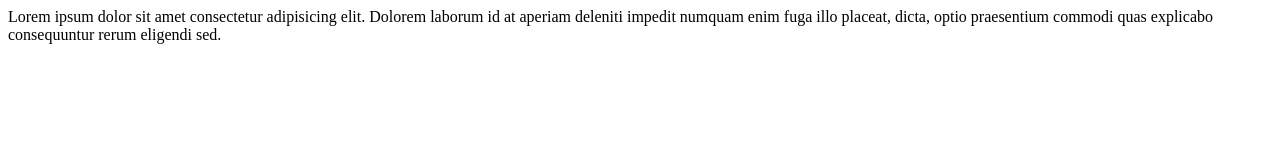
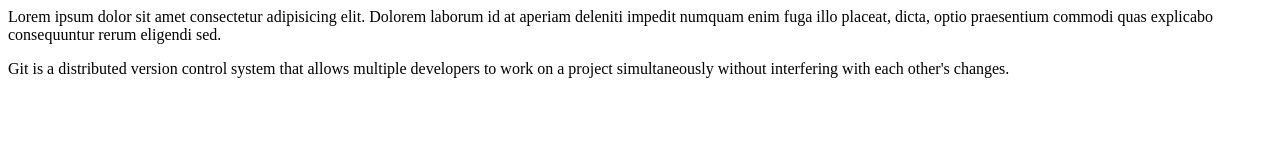
Before and after one commit to Wolverine0191/bash-repo, a plain HTML site: page index.html in a window 1280 px wide. Drawn offline with Linux system fonts and the light colour scheme.

Commit message:
add paragraph to code

```diff
--- a/index.html
+++ b/index.html
@@ -8,5 +8,6 @@
 <body>
     Lorem ipsum dolor sit amet consectetur adipisicing elit. Dolorem laborum id at aperiam deleniti impedit numquam enim fuga illo placeat, dicta, optio praesentium commodi quas explicabo consequuntur rerum eligendi sed.
 
+    <p>Git is a distributed version control system that allows multiple developers to work on a project simultaneously without interfering with each other's changes.</p>
 </body>
 </html>
```
